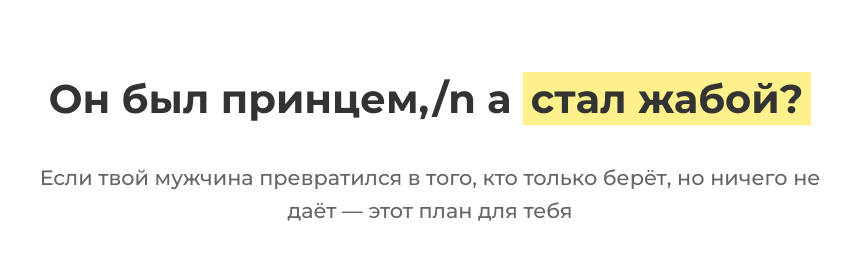
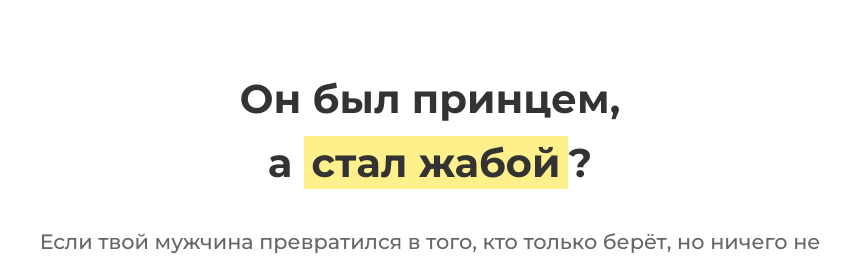
Before and after one commit to andreevorobei/kate, a plain HTML site: page index.html in a window 1280 px wide. Shown: the top 264 px of the page, without its empty margins (210-1061 px from the left). Drawn offline with Linux system fonts and the light colour scheme.

Commit message:
Update index.html

```diff
--- a/index.html
+++ b/index.html
@@ -157,7 +157,7 @@
     <div class="container">
         <!-- ЗАГОЛОВОК -->
         <div class="header">
-            <h1><strong>Он был принцем,/n а <span class="highlight">стал жабой?</span></strong></h1>
+            <h1><strong>Он был принцем,<br>а <span class="highlight">стал жабой</span>?</strong></h1>
             <div class="subtitle">
                 Если твой мужчина превратился в того, кто только берёт, но ничего не даёт — этот план для тебя
             </div>
```
